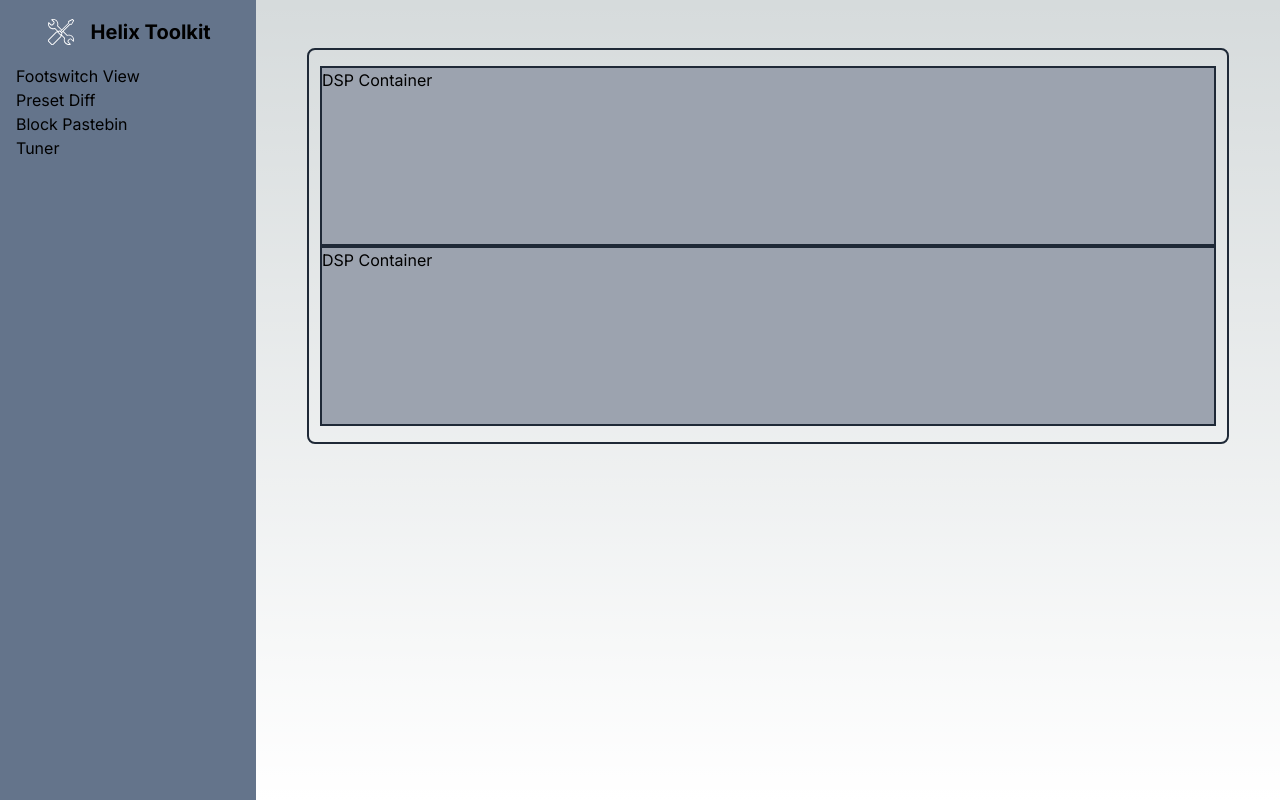
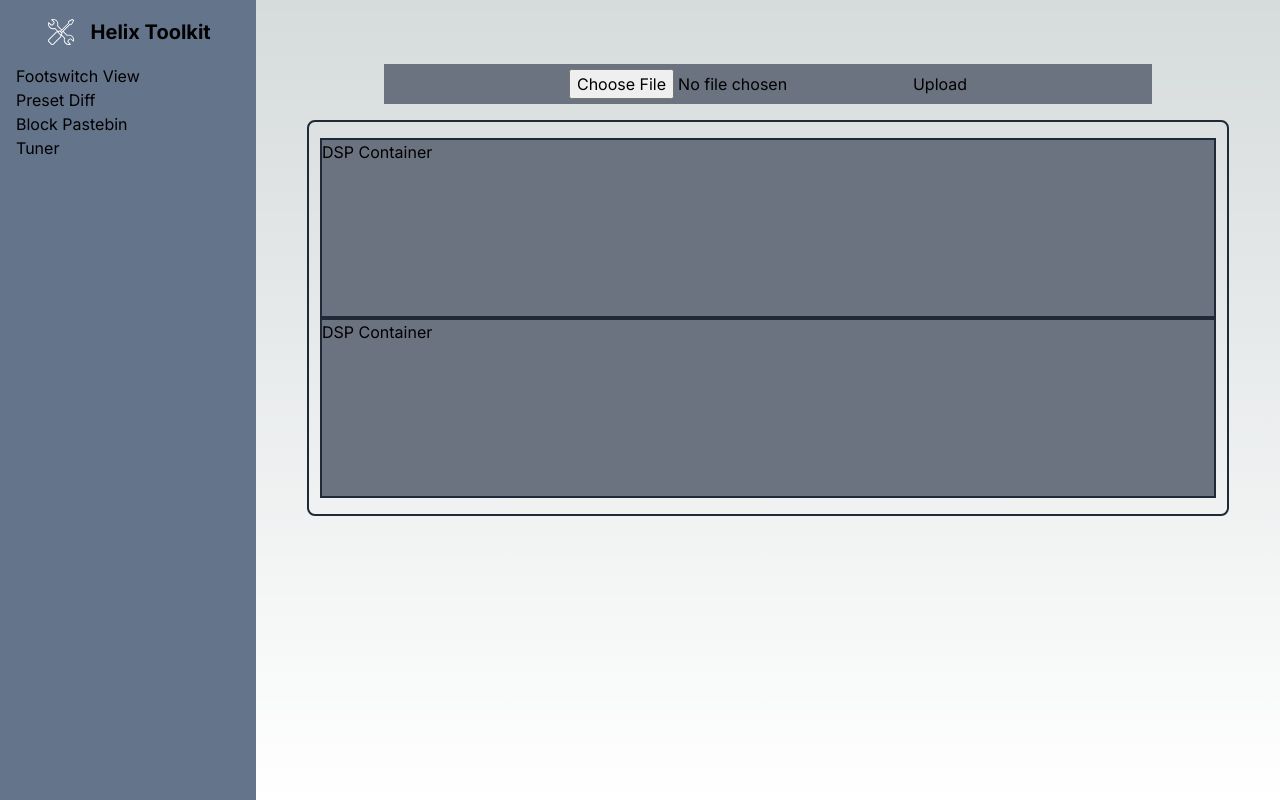
Before and after one commit to carlo-bruno/helix-toolkit, a Next.js app: page / in a window 1280 px wide. Built offline with nearby package versions, Linux system fonts and the light colour scheme.

Commit message:
✔️ HX assets, ✔️ Init implementation of preset reader

```diff
--- a/src/app/page.tsx
+++ b/src/app/page.tsx
@@ -1,8 +1,25 @@
+"use client";
+
 import PresetViewer from "@/components/Helix/PresetViewer";
+import { parseHlxFile } from "@/utils/utils";
 
 export default function Home() {
   return (
     <main className="flex min-h-screen flex-col items-center py-12 w-full">
+      <form
+        className="h-10 w-3/4 flex flex-row items-center justify-center m-4 bg-gray-500"
+        action=""
+        onSubmit={parseHlxFile}
+      >
+        <input
+          type="file"
+          name="fileInput"
+          id="fileInput"
+          accept=".hlx"
+          required
+        />
+        <button type="submit">Upload</button>
+      </form>
       <PresetViewer />
     </main>
   );
--- a/src/components/Helix/DSPContainer.tsx
+++ b/src/components/Helix/DSPContainer.tsx
@@ -10,7 +10,7 @@
 
 export default function DSPContainer({ dsp }: any) {
   return (
-    <div className="h-[180px] bg-gray-400 border-2 border-gray-800 w-[896px]">
+    <div className="h-[180px] bg-gray-500 border-2 border-gray-800 w-[896px]">
       <h2>DSP Container</h2>
     </div>
   );
--- /dev/null
+++ b/src/utils/utils.ts
@@ -0,0 +1,16 @@
+import type { FormEvent } from "react";
+
+export const parseHlxFile = (e: FormEvent) => {
+  e.preventDefault();
+  const file = (e.target as HTMLFormElement).fileInput.files[0];
+
+  const reader = new FileReader();
+  reader.onload = (e) => {
+    const text = e.target!.result;
+    const preset = JSON.parse(text as string);
+    console.log(preset);
+  };
+  reader.readAsText(file);
+
+
+};
```
Also changed, not shown: 2 other files (tests, documents, lock files or other folders).
